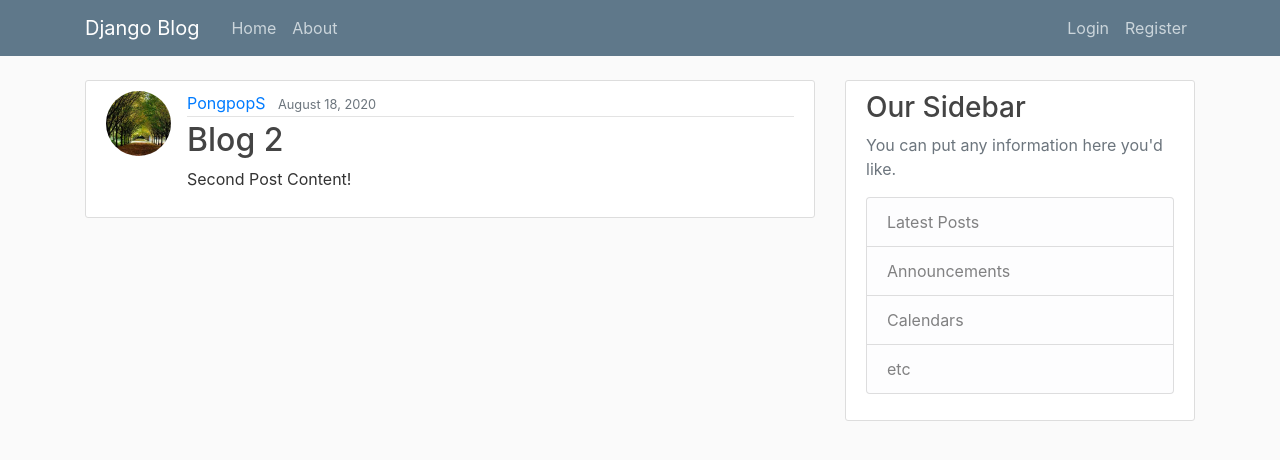
After one commit to PongpopSukanunta/Django-Blog, a Django app: page /post/2/ in a window 1280 px wide. The commit adds this page. Shown: the top 460 px of the page. Run offline with Django 3.2, Linux system fonts and the light colour scheme; data comes from the database, SQL or seed files in the repository; both versions use the stored data as it was after the commit; some libraries are stand-ins or nearby versions.

Commit message:
Part 10 - Creat, Update, and Delete Posts

```diff
--- a/blog/models.py
+++ b/blog/models.py
@@ -1,6 +1,7 @@
 from django.db import models
 from django.utils import timezone
 from django.contrib.auth.models import User
+from django.urls import reverse
 
 
 class Post(models.Model):
@@ -11,3 +12,6 @@ class Post(models.Model):
 
     def __str__(self):
         return self.title
+
+    def get_absolute_url(self):
+        return reverse('post-detail', kwargs={'pk': self.pk})
--- a/blog/templates/blog/base.html
+++ b/blog/templates/blog/base.html
@@ -33,6 +33,7 @@
 						<!-- Navbar Right Side -->
 						<div class="navbar-nav">
 							{% if user.is_authenticated %}
+								<a class="nav-item nav-link" href="{% url 'post-create' %}">New Post</a>
 								<a class="nav-item nav-link" href="{% url 'profile' %}">Profile</a>
 								<a class="nav-item nav-link" href="{% url 'logout' %}">Logout</a>
 							{% else %}
--- a/blog/templates/blog/home.html
+++ b/blog/templates/blog/home.html
@@ -8,7 +8,7 @@
               <a class="mr-2" href="#">{{ post.author }}</a>
               <small class="text-muted">{{ post.date_posted|date:"F d, Y " }}</small>
             </div>
-            <h2><a class="article-title" href="#">{{ post.title }}</a></h2>
+            <h2><a class="article-title" href="{% url 'post-detail' post.id %}">{{ post.title }}</a></h2>
             <p class="article-content">{{ post.content }}</p>
           </div>
         </article>
--- /dev/null
+++ b/blog/templates/blog/post_detail.html
@@ -0,0 +1,20 @@
+{% extends "blog/base.html" %}
+{% block content %}
+	<article class="media content-section">
+		<img class="rounded-circle article-img" src="{{ object.author.profile.image.url }}">
+		<div class="media-body">
+			<div class="article-metadata">
+				<a class="mr-2" href="#">{{ object.author }}</a>
+				<small class="text-muted">{{ object.date_posted|date:"F d, Y " }}</small>
+				{% if object.author == user %}
+					<div>
+						<a class="btn btn-secondary btn-sm mt-1 mb-1" href="{% url 'post-update' object.id %}">Update</a>
+						<a class="btn btn-danger btn-sm mt-1 mb-1" href="{% url 'post-delete' object.id %}">Delete</a>
+					</div>
+				{% endif %}
+			</div>
+			<h2 class="article-title">{{ object.title }}</h2>
+			<p class="article-content">{{ object.content }}</p>
+		</div>
+	</article>
+{% endblock content %}
--- a/blog/urls.py
+++ b/blog/urls.py
@@ -1,7 +1,18 @@
 from django.urls import path
+from .views import (
+    PostListView,
+    PostDetailView,
+    PostCreateView,
+    PostUpdateView,
+    PostDeleteView
+)
 from . import views
 
 urlpatterns = [
-    path('', views.home, name='blog-home'),
+    path('', PostListView.as_view()	, name='blog-home'),
+    path('post/<int:pk>/', PostDetailView.as_view()	, name='post-detail'),
+    path('post/new/', PostCreateView.as_view()	, name='post-create'),
+    path('post/<int:pk>/update/', PostUpdateView.as_view(), name='post-update'),
+    path('post/<int:pk>/delete/', PostDeleteView.as_view(), name='post-delete'),
     path('about/', views.about, name='blog-about')
 ]
--- a/blog/views.py
+++ b/blog/views.py
@@ -1,4 +1,12 @@
 from django.shortcuts import render
+from django.contrib.auth.mixins import LoginRequiredMixin, UserPassesTestMixin
+from django.views.generic import (
+    ListView,
+    DetailView,
+    CreateView,
+    UpdateView,
+    DeleteView
+)
 from .models import Post
 
 
@@ -9,5 +17,51 @@ def home(request):
     return render(request, 'blog/home.html', context)
 
 
+class PostListView(ListView):
+    model = Post
+    template_name = 'blog/home.html'  # <app>/<model>_<viewtype>.html
+    context_object_name = 'posts'
+    ordering = ['-date_posted']
+
+
+class PostDetailView(DetailView):
+    model = Post
+
+
+class PostCreateView(LoginRequiredMixin, CreateView):
+    model = Post
+    fields = ['title', 'content']
+
+    def form_valid(self, form):
+        form.instance.author = self.request.user
+        return super().form_valid(form)
+
+
+class PostUpdateView(LoginRequiredMixin, UserPassesTestMixin, UpdateView):
+    model = Post
+    fields = ['title', 'content']
+
+    def form_valid(self, form):
+        form.instance.author = self.request.user
+        return super().form_valid(form)
+
+    def test_func(self):
+        post = self.get_object()
+        if self.request.user == post.author:
+            return True
+        return False
+
+
+class PostDeleteView(LoginRequiredMixin, UserPassesTestMixin, DeleteView):
+    model = Post
+    success_url = '/'
+
+    def test_func(self):
+        post = self.get_object()
+        if self.request.user == post.author:
+            return True
+        return False
+
+
 def about(request):
     return render(request, 'blog/about.html', {'title': 'About'})
--- a/users/templates/users/login.html
+++ b/users/templates/users/login.html
@@ -9,7 +9,7 @@
 					{{ form|crispy }}
 			</fieldset>
 			<div class="form-group">
-				<button class="btn btn-outling-info" type="submit">Sign  Up</button>
+				<button class="btn btn-outline-info" type="submit">Sign  Up</button>
 			</div>
 		</form>
 		<div class="border-top pt-3">
--- a/users/templates/users/profile.html
+++ b/users/templates/users/profile.html
@@ -17,7 +17,7 @@
             {{ p_form|crispy }}
         </fieldset>
         <div class="form-group">
-          <button class="btn btn-outling-info" type="submit">Update</button>
+          <button class="btn btn-outline-info" type="submit">Update</button>
         </div>
       </form>
     </div>
```
Also changed, not shown: blog/templates/blog/post_confirm_delete.html (added, +16 -0 lines), blog/templates/blog/post_form.html (renamed from users/templates/users/register.html, +2 -7 lines), db.sqlite3. Lines whose indentation alone changed are shown as unchanged.
